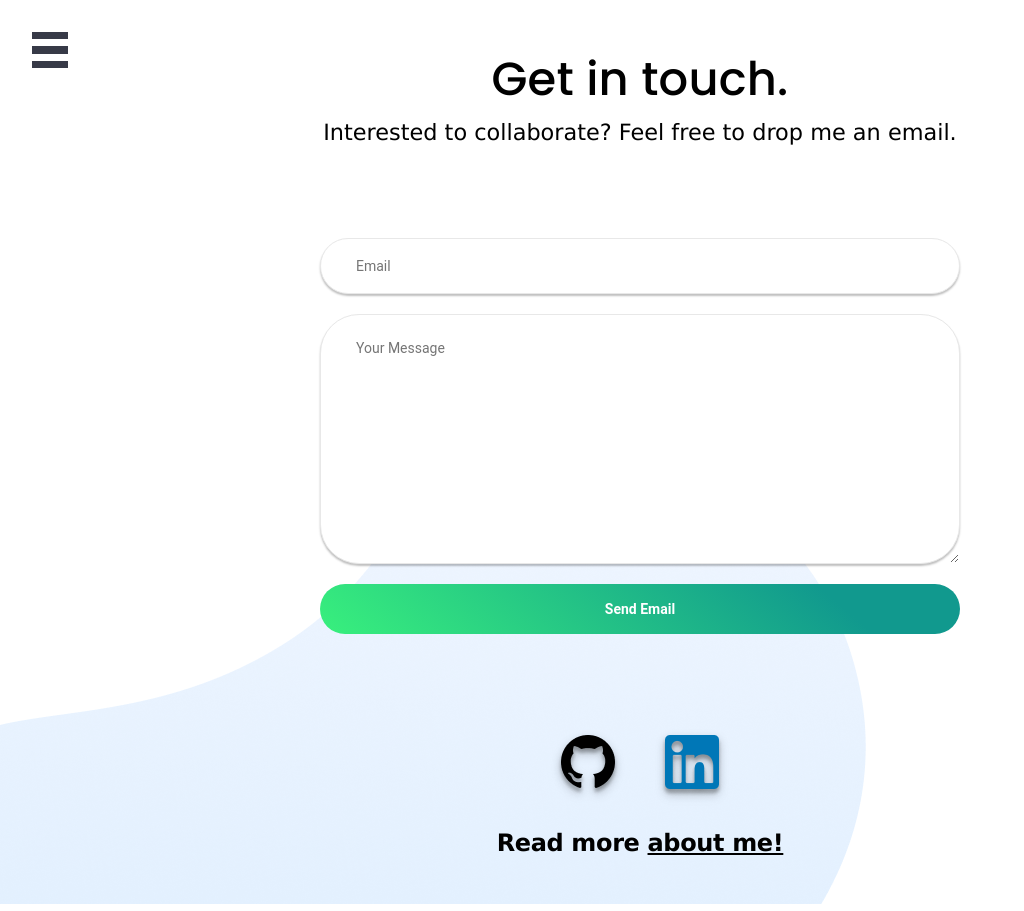
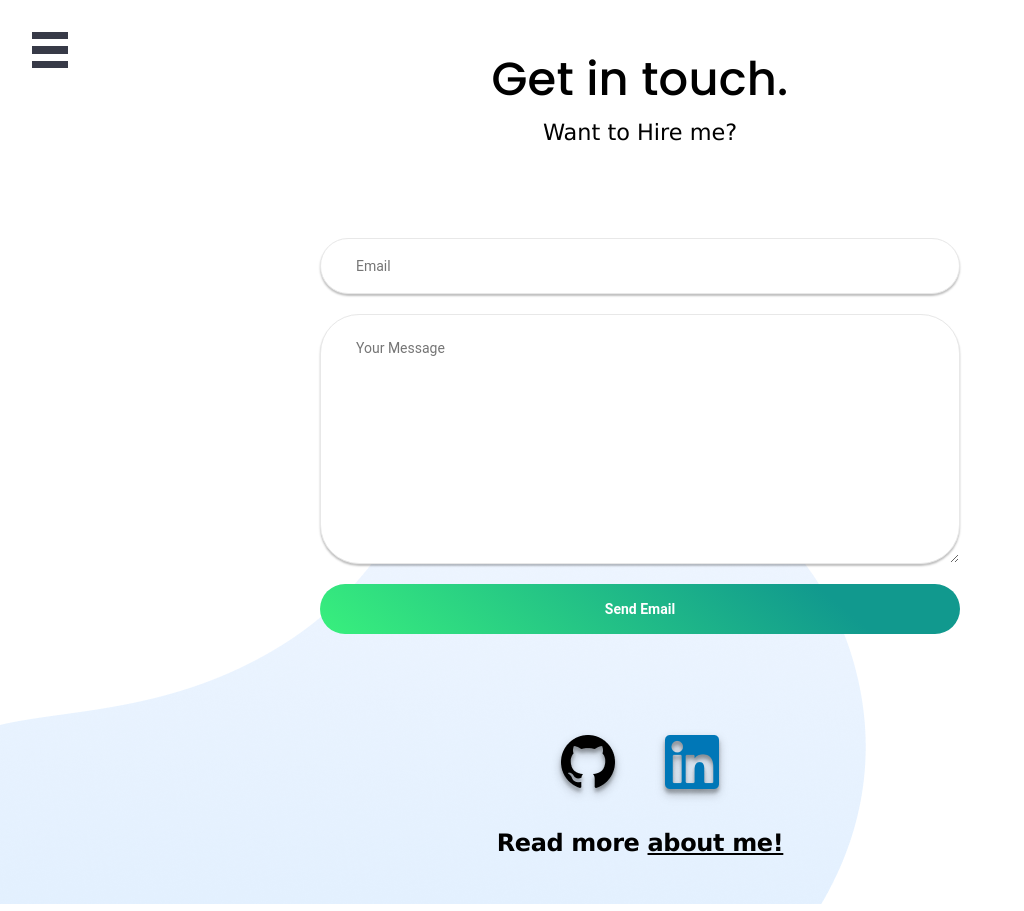
Before and after one commit to kishan-aghera/kishan-aghera.github.io, a React (Create React App) app: page /#/contact in a window 1280 px wide. Shown: the whole page, without its empty margins (0-1024 px from the left). Built offline with nearby package versions, Linux system fonts and the light colour scheme.

Commit message:
Changed description in Contact page

```diff
--- a/src/components/Contact/Contact.js
+++ b/src/components/Contact/Contact.js
@@ -14,7 +14,7 @@ const Contact = () => {
 		<div className="section-container">
 			<Header
 				heading="Get in touch."
-				details="Interested to collaborate? Feel free to drop me an email."
+				details="Want to Hire me?"
 			/>
 
 			<div className="contact-form-container">
```
